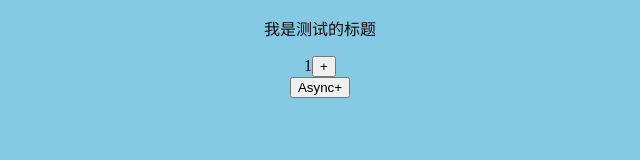
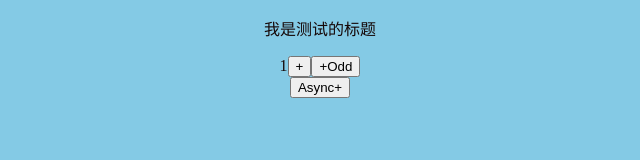
Before and after one commit to xgyuyu/webpack-react, a React app: page / in a window 1280 px wide. Shown: the top 160 px of the page, without its empty margins (320-960 px from the left). Built offline with nearby package versions, Linux system fonts and the light colour scheme.

Commit message:
添加新按钮操作

```diff
--- a/src/components/App.js
+++ b/src/components/App.js
@@ -5,12 +5,24 @@ import { increment, incrementAsync } from '../actions/counter'
 console.log(increment())
 
 export class App extends Component {
+  constructor(props) {
+    super(props)
+    this.isOddAdd = this.isOddAdd.bind(this)
+  }
+
+  isOddAdd() {
+    if (this.props.counter % 2 === 0) {
+      this.props.increment()
+    }
+  }
+
   render() {
     return (
       <div className="App">
         <p>我是测试的标题</p>
         {this.props.counter}
         <button onClick={this.props.increment}>+</button>
+        <button onClick={this.isOddAdd}>+Odd</button>
         <br />
         <button onClick={this.props.incrementAsync}>Async+</button>
       </div>
```
